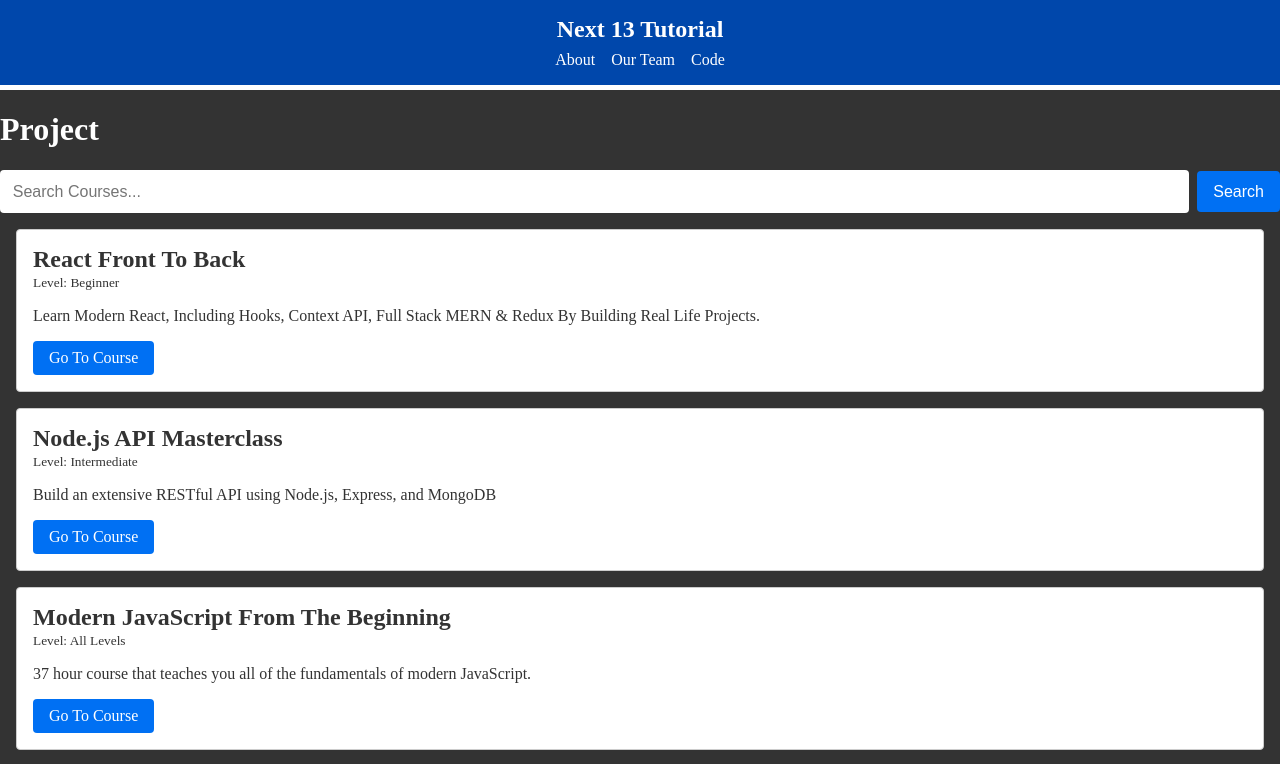
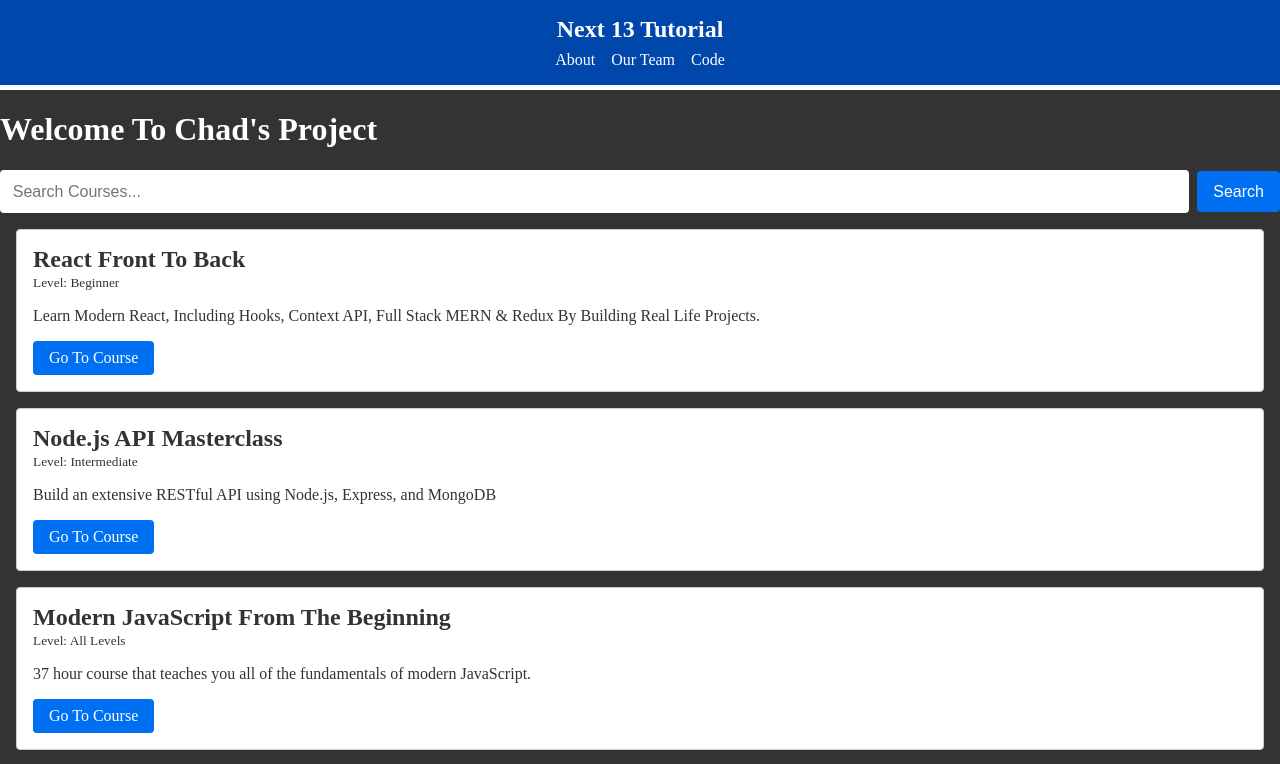
Before and after one commit to chadhindsight/next_13_course, a Next.js app: page / in a window 1280 px wide. Shown: the top 764 px of the page. Built offline with nearby package versions, Linux system fonts and the light colour scheme.

Commit message:
Revert h1 title

```diff
--- a/app/page.jsx
+++ b/app/page.jsx
@@ -25,7 +25,7 @@ const HomePage = () => {
 
   return (
     <>
-      <h1>Project</h1>
+      <h1>Welcome To Chad's Project</h1>
       <CourseSearch getSearchResults={(results) => setCourses(results)} />
       <Courses courses={courses} />
     </>
```
